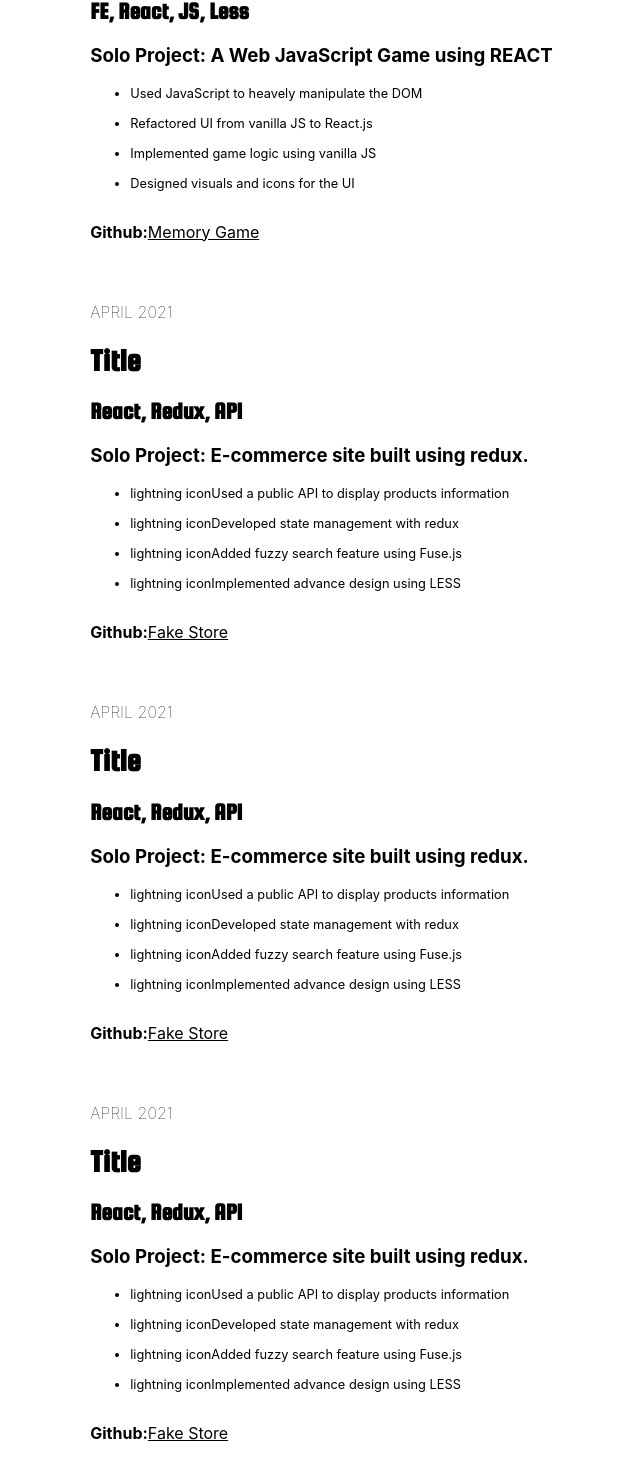
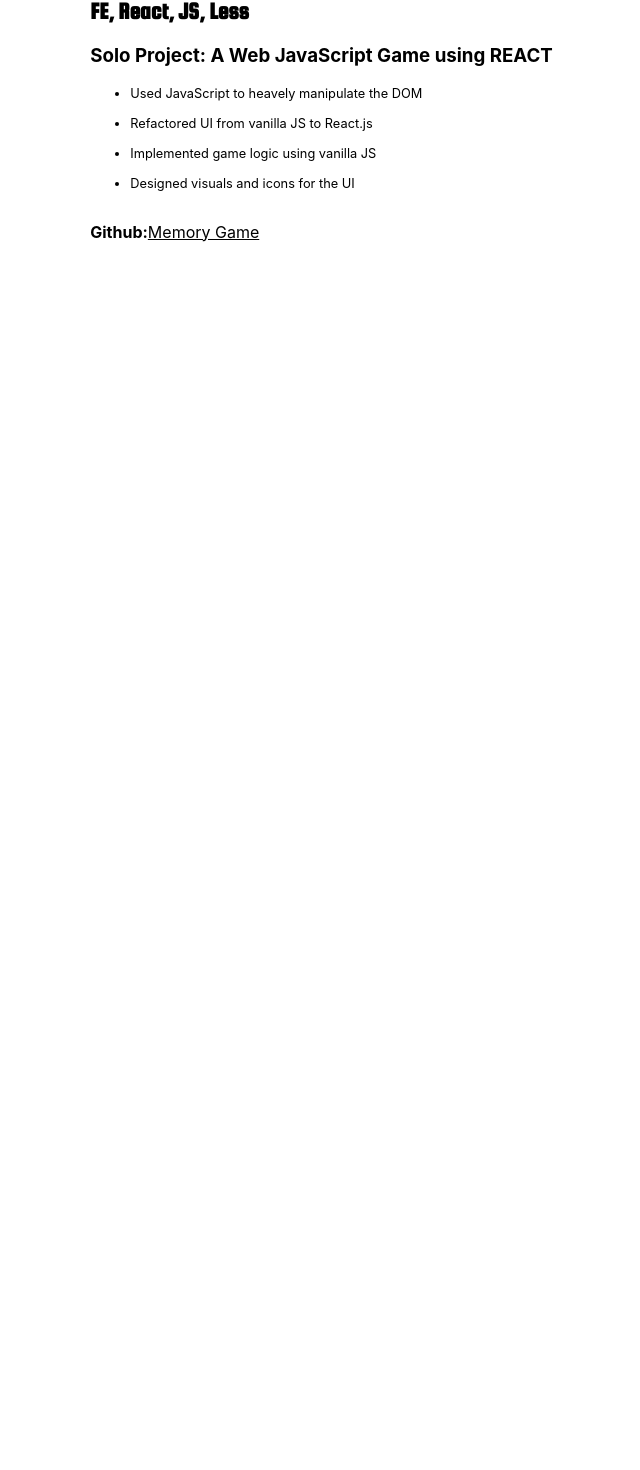
Before and after one commit to silvodesigns/silvodesigns.github.io, a React (Create React App) app: page /work in a window 1280 px wide. Shown: the part 369-1839 px from the top of the page, without its empty margins (76-716 px from the left). Built offline with nearby package versions, Linux system fonts and the light colour scheme.

Commit message:
erased placeholder work text

```diff
--- a/src/components/Work.js
+++ b/src/components/Work.js
@@ -20,51 +20,9 @@ function Work() {
                         <strong>Github:</strong><a href="https://github.com/silvodesigns/MemoryGame">Memory Game</a>
                     </div>
                 </div>
-                <div className="div2">
-                    <div className="project-description">
-                        <span className="date">APRIL 2021</span>
-                        <h1>Title</h1>
-                        <h2>React, Redux, API</h2>
-                        <h3>Solo Project: E-commerce site built using redux.</h3>
-                        <ul>
-                            <li>lightning iconUsed a public API to display products information</li>
-                            <li>lightning iconDeveloped state management with redux</li>
-                            <li>lightning iconAdded fuzzy search feature using Fuse.js</li>
-                            <li>lightning iconImplemented advance design using LESS</li>
-                        </ul>
-                        <strong>Github:</strong><a href="https://github.com/alvillaraza/fake-store">Fake Store</a>
-                    </div>
-                </div>
-                <div className="div3">
-                    <div className="project-description">
-                        <span className="date">APRIL 2021</span>
-                        <h1>Title</h1>
-                        <h2>React, Redux, API</h2>
-                        <h3>Solo Project: E-commerce site built using redux.</h3>
-                        <ul>
-                            <li>lightning iconUsed a public API to display products information</li>
-                            <li>lightning iconDeveloped state management with redux</li>
-                            <li>lightning iconAdded fuzzy search feature using Fuse.js</li>
-                            <li>lightning iconImplemented advance design using LESS</li>
-                        </ul>
-                        <strong>Github:</strong><a href="https://github.com/alvillaraza/fake-store">Fake Store</a>
-                    </div>
-                </div>
-                <div className="div4">
-                    <div className="project-description">
-                        <span className="date">APRIL 2021</span>
-                        <h1>Title</h1>
-                        <h2>React, Redux, API</h2>
-                        <h3>Solo Project: E-commerce site built using redux.</h3>
-                        <ul>
-                            <li>lightning iconUsed a public API to display products information</li>
-                            <li>lightning iconDeveloped state management with redux</li>
-                            <li>lightning iconAdded fuzzy search feature using Fuse.js</li>
-                            <li>lightning iconImplemented advance design using LESS</li>
-                        </ul>
-                        <strong>Github:</strong><a href="https://github.com/alvillaraza/fake-store">Fake Store</a>
-                    </div>
-                </div>
+
+
+
 
 
             </div>
```
Also changed, not shown: 1 other file (tests, documents, lock files or other folders).
